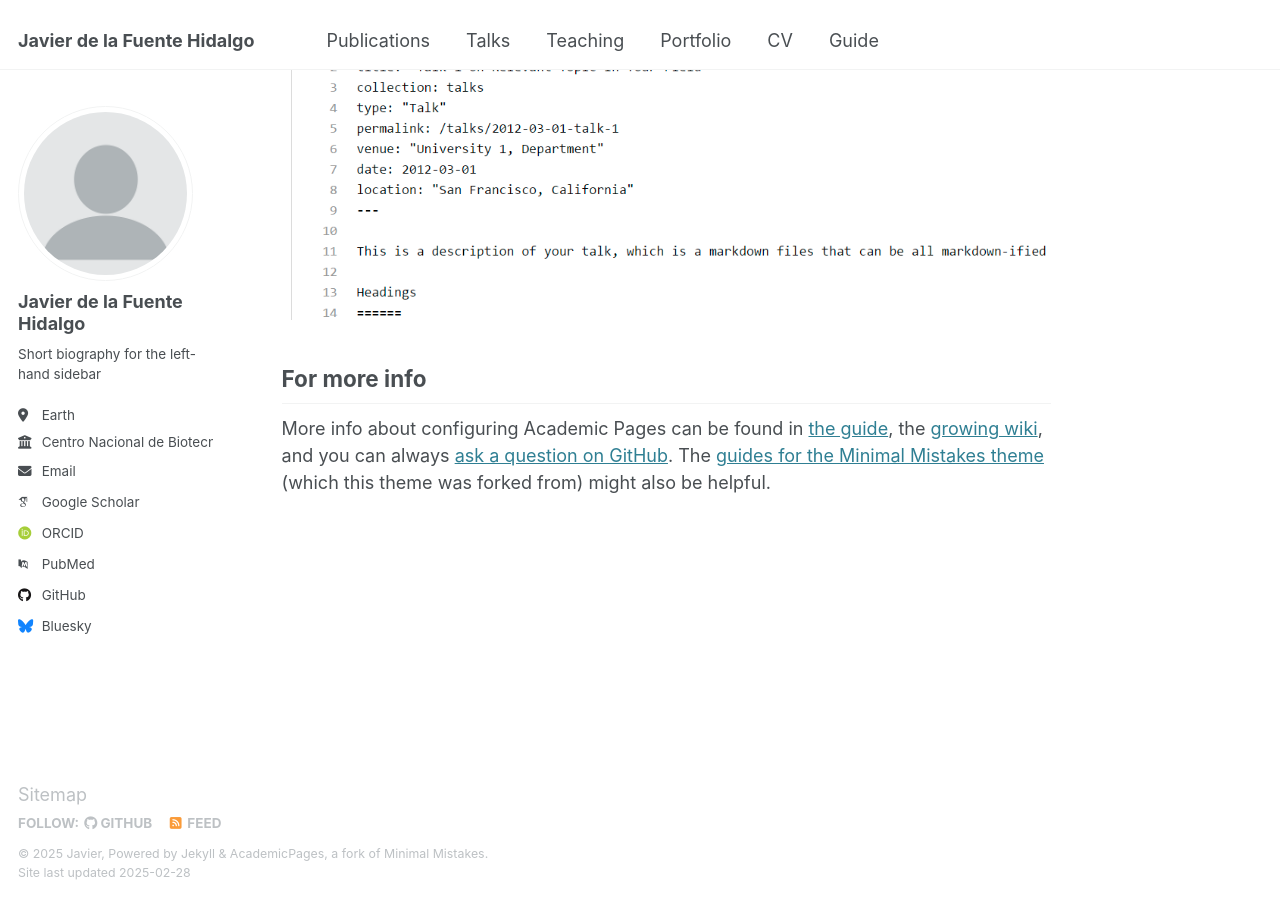
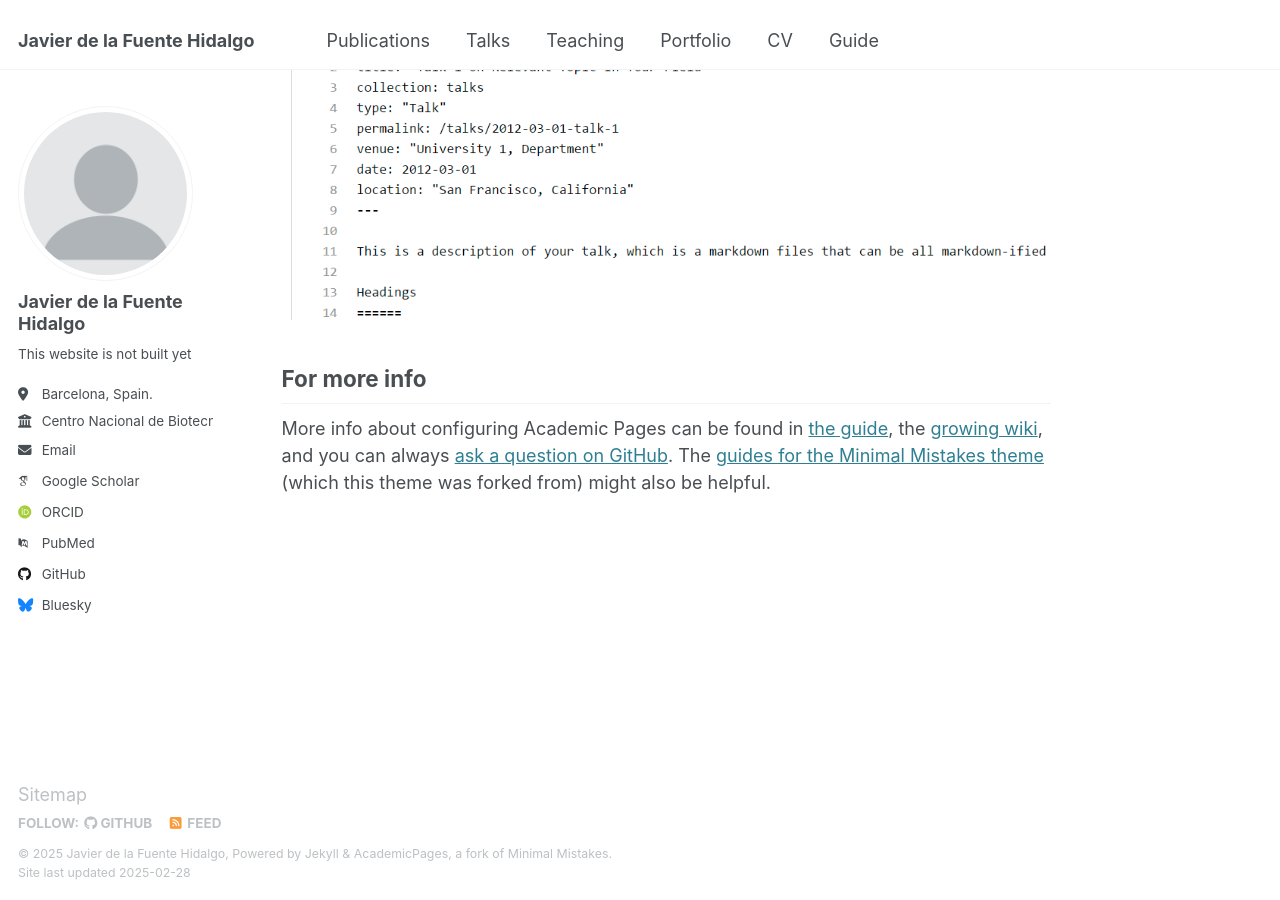
Before and after one commit to DelaFuenteJavier/delafuentejavier.github.io, a Jekyll site: the page built from _pages/about.md, in a window 1280 px wide and 900 px high, scrolled down 2642 px. Built offline with Jekyll 4.4.1, drawn with Linux system fonts in a browser that asks for light colours; some web fonts are replaced.

Commit message:
Update _config.yml

```diff
--- a/_config.yml
+++ b/_config.yml
@@ -11,11 +11,11 @@ locale                   : "en-US"
 site_theme               : "default"
 title                    : "Javier de la Fuente Hidalgo"
 title_separator          : "-"
-name                     : &name "Javier"
+name                     : &name "Javier de la Fuente Hidalgo"
 description              : &description "Postdocotral researcher"
-url                      : https://academicpages.github.io # the base hostname & protocol for your site e.g. "https://[your GitHub username].github.io"
+url                      : https://DelaFuenteJavier.github.io # the base hostname & protocol for your site e.g. "https://[your GitHub username].github.io"
 baseurl                  : "" # the subpath of your site, e.g. "/blog"
-repository               : "academicpages/academicpages.github.io"
+repository               : "DelaFuenteJavier/DelaFuenteJavier.github.io"
 
 # Site Author - The following control what appear as part of the author content on the side bar.
 #               If a field is blank the icon and link will not appear, otherwise it will be shown.
@@ -25,19 +25,19 @@ author:
   avatar           : "profile.png"
   name             : "Javier de la Fuente Hidalgo"
   pronouns         : # example: "she/her"
-  bio              : "Short biography for the left-hand sidebar"
-  location         : "Earth"
+  bio              : "This website is not built yet"
+  location         : "Barcelona, Spain."
   employer         : "Centro Nacional de Biotecnología (CNB-CSIC)"
   uri              : # URL
   email            : "none@example.org"
 
   # Academic websites
   arxiv            : # URL - Update with the correct link to your profile
-  googlescholar    : "https://scholar.google.com/citations?user=PS_CX0AAAAAJ"
+  googlescholar    : "https://scholar.google.es/citations?user=H2ZGdTUAAAAJ&hl=es"
   impactstory      : # URL
-  orcid            : "http://orcid.org/yourorcidurl"
+  orcid            : "https://orcid.org/0000-0002-8844-9704"
   semantic         : # URL
-  pubmed           : "https://www.ncbi.nlm.nih.gov/pubmed/?term=john+snow"
+  pubmed           : ""
   researchgate     : # URL
   scopus           : # URL
 
```
